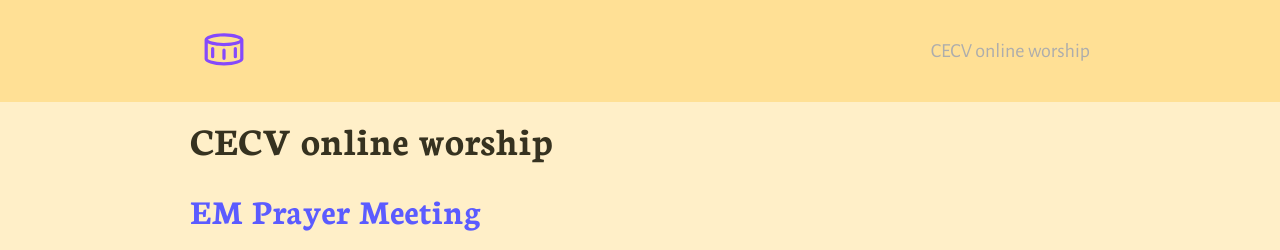
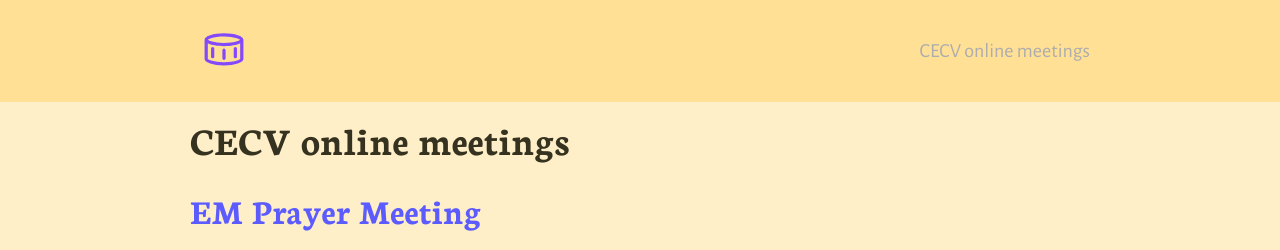
Before and after one commit to cecvgithub/zws, a Jekyll site: the page built from index.html, in a window 1280 px wide. Shown: the top 250 px of the page. Built offline with Jekyll 4.4.1, drawn with Linux system fonts in a browser that asks for light colours; the list of posts is cut into pages by our own code.

Commit message:
Update _config.yml

```diff
--- a/_config.yml
+++ b/_config.yml
@@ -38,7 +38,7 @@ timezone: America/Los_Angeles # Timezone for blog posts and alike
 # 5. Collections
 collections:
   posts:
-    title: CECV online worship # Needed for Siteleaf
+    title: CECV online meetings # Needed for Siteleaf
     output: true
     description:
 
```
